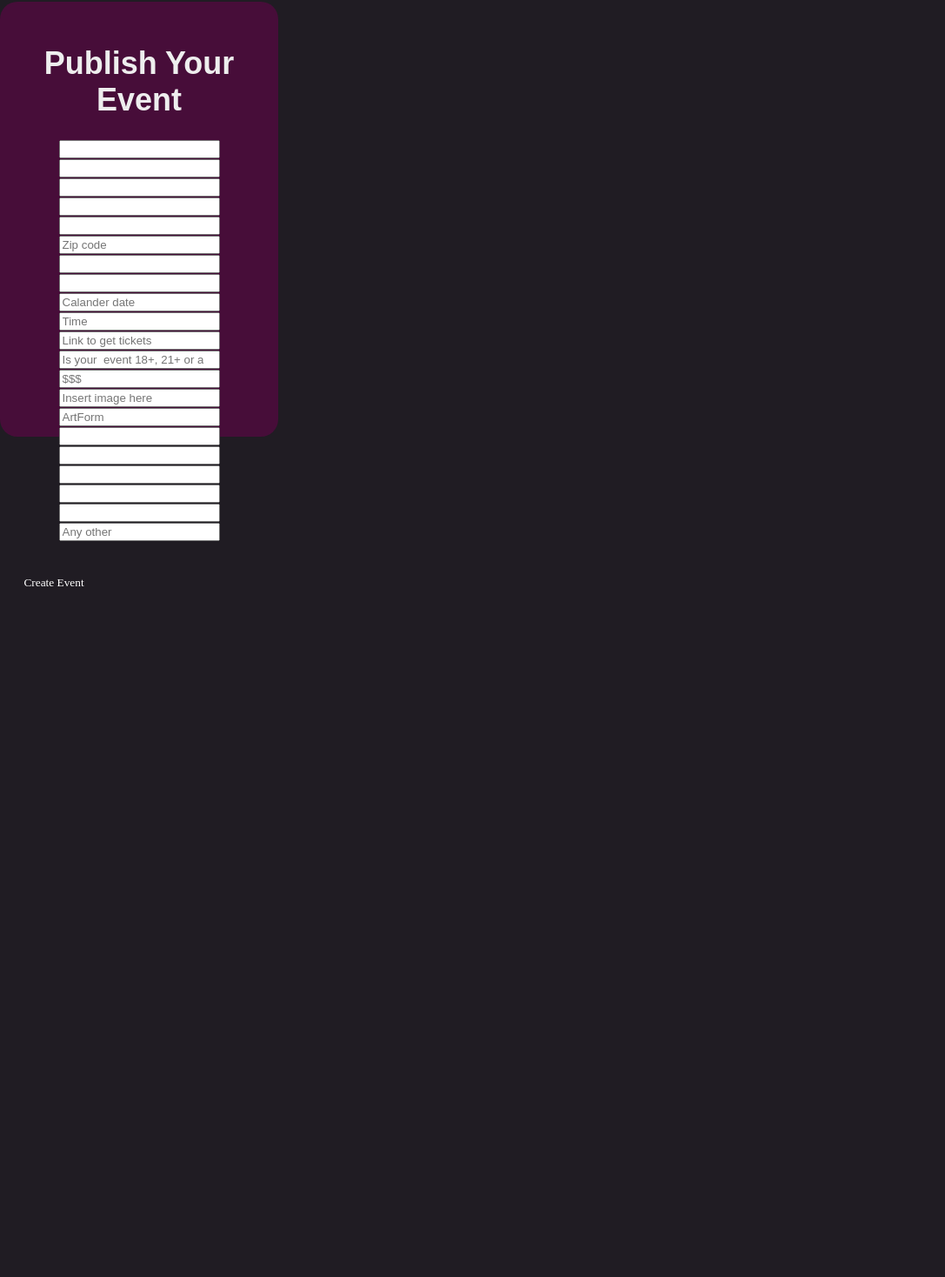
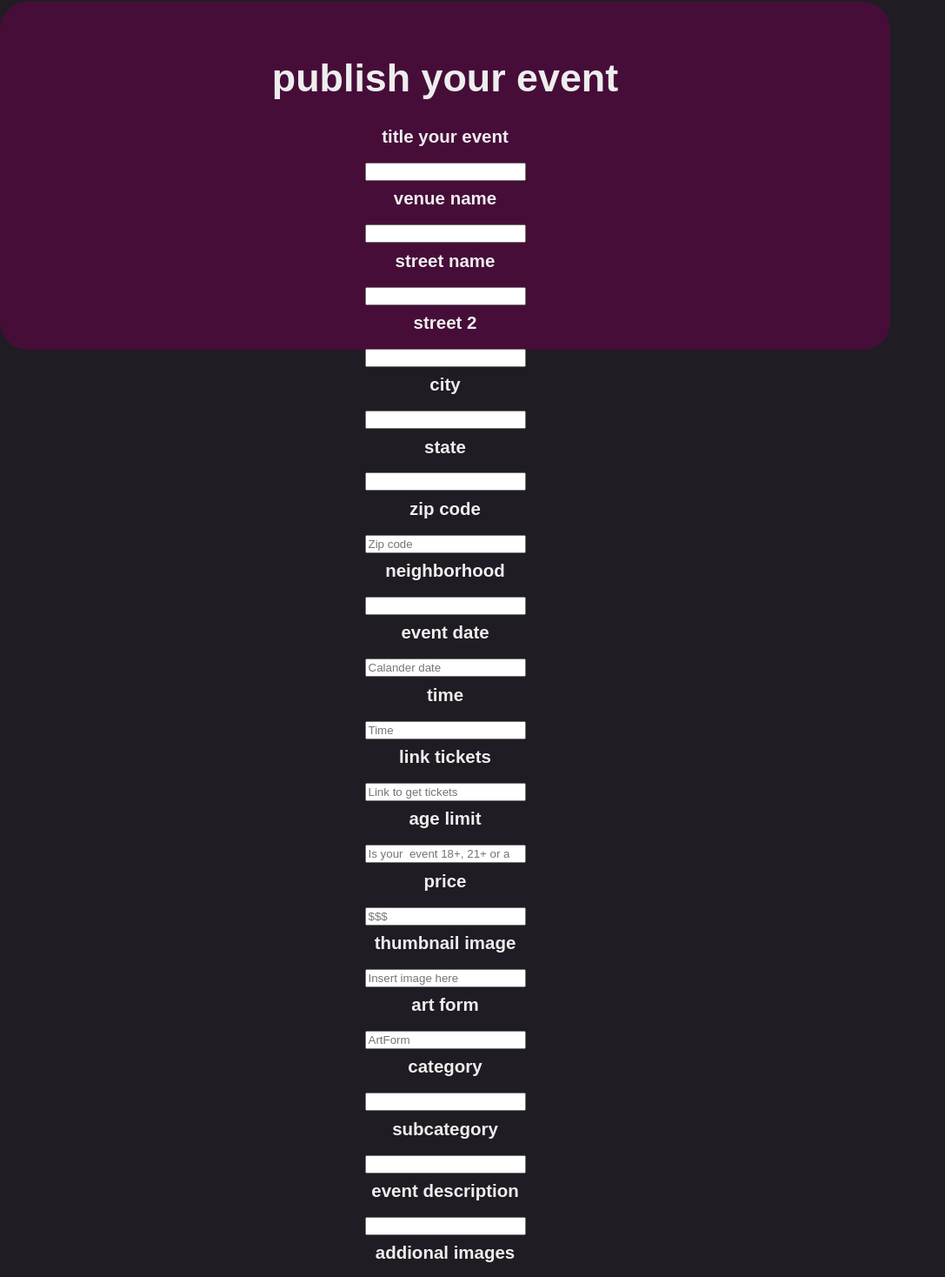
Before and after one commit to natashab161/phase-2-final-project, a React (Create React App) app: page /Create in a window 1280 px wide. Shown: the part 72-1540 px from the top of the page at 87% size, without its empty margins (0-1087 px from the left). Before the commit the page ends 800 px from the top, so only its background shows below. Built offline with nearby package versions, Linux system fonts and the light colour scheme.

Commit message:
still working on forms css, commit to merge with the group

```diff
--- a/src/EventForm.css
+++ b/src/EventForm.css
@@ -1,85 +1,92 @@
 .eventForm {
     background-color: #5b0745a9;
-    border-radius: 20px;
+    border-radius: 2.5vw;
     box-sizing: border-box;
-    height: 500px;
-    padding: 20px;
-    width: 320px;
+    height: 50vh;
+    padding: 2.5vw;
+    width: 80vw;
     align-items: center;
 }
 
 .eventForm h1 {
     color: #eee;
     font-family: sans-serif;
-    font-size: 36px;
+    font-size: 3.5vw;
     font-weight: 600;
-    margin-top: 30px;
+    margin-top: 3.75vh;
 }
 
+.eventForm h2 {
+    color: #eee;
+    font-family: sans-serif;
+    font-size: 1.6vw;
+    font-weight: 600;
+    margin-top: 1.04vh;
+}
 
 .input-container {
-    height: 50px;
+    height: 5vh;
     position: relative;
     width: 100%;
 }
 
 .ic1 {
-    margin-top: 40px;
+    margin-top: 3.33vh;
 }
 
 .ic2 {
-    margin-top: 30px;
+    margin-top: 2.5vh;
 }
 
 .input {
     background-color: #51915a;
-    border-radius: 12px;
+    border-radius: 1.2vw;
     border: 0;
     box-sizing: border-box;
     color: #eee;
-    font-size: 18px;
+    font-size: 1.8vw;
     height: 100%;
     outline: 0;
-    padding: 4px 20px 0;
+    padding: 0.4vh 2vw 0;
     width: 100%;
 }
 
 .cut {
     background-color: #15172b;
-    border-radius: 10px;
-    height: 20px;
-    left: 20px;
+    border-radius: 1vw;
+    height: 2vw;
+    left: 2vw;
     position: absolute;
-    top: -20px;
+    top: -2vw;
     transform: translateY(0);
     transition: transform 200ms;
-    width: 76px;
+    width: 7.6vw;
 }
 
 .cut-short {
-    width: 50px;
+    width: 5vw;
 }
 
 .input:focus ~ .cut,
 .input:not(:placeholder-shown) ~ .cut {
-    transform: translateY(8px);
+    transform: translateY(0.8vh);
 }
 
 .placeholder {
-    color: #65657b;
+    color: #5b0745a9;
     font-family: sans-serif;
-    left: 20px;
-    line-height: 14px;
+    left: 2vw;
+    line-height: 1.4vw;
     pointer-events: none;
     position: absolute;
     transform-origin: 0 50%;
     transition: transform 200ms, color 200ms;
-    top: 20px;
+    top: 2vw;
 }
 
 .input:focus ~ .placeholder,
 .input:not(:placeholder-shown) ~ .placeholder {
-    transform: translateY(-30px) translateX(10px) scale(0.75);
+    transform: translateY(-3vh) translateX(1vw) scale(0.75);
 }
 
 .input:not(:placeholder-shown) ~ .placeholder {
@@ -92,14 +99,14 @@
 
 .submit {
     background-color: #08d;
-    border-radius: 12px;
+    border-radius: 1.2vw;
     border: 0;
     box-sizing: border-box;
     color: #eee;
     cursor: pointer;
-    font-size: 18px;
-    height: 50px;
-    margin-top: 38px;
+    font-size: 1.8vw;
+    height: 5vh;
+    margin-top: 3.8vh;
     outline: 0;
     text-align: center;
     width: 100%;
--- a/src/EventForm.jsx
+++ b/src/EventForm.jsx
@@ -72,8 +72,10 @@ function EventForm({ eventSubmit }){
 
     return(
         <div className="eventForm">
-            <h1>Publish Your Event</h1>
+            <h1>publish your event</h1>
            <form onSubmit={handleEventSubmit}>
+
+            <h2>title your event</h2>
             <input
                 onChange={(e) => setTitle(e.target.value)}
                 type="text"
@@ -81,6 +83,19 @@ function EventForm({ eventSubmit }){
                 value={title}
                 required
             ></input>
+
+            <h2>venue name</h2>
+            <input
+                onChange={(e) => setVenue(e.target.value)}
+                type="text"
+                placeholder="Wya? Add the venue name here"
+                value={venue}
+                required
+            ></input>
+
+
+
+             <h2>street name</h2>
              <input
                 onChange={(e) => setStreet1(e.target.value)}
                 type="text"
@@ -88,12 +103,16 @@ function EventForm({ eventSubmit }){
                 value={street1}
                 required
             ></input>
+
+            <h2>street 2</h2>
             <input
                 onChange={(e) => setStreet2(e.target.value)}
                 type="text"
                 placeholder="Street address"
                 value={street2}
             ></input>
+
+            <h2>city</h2>
             <input
                 onChange={(e) => setCity(e.target.value)}
                 type="text"
@@ -101,6 +120,8 @@ function EventForm({ eventSubmit }){
                 value={city}
                 required
             ></input>
+
+            <h2>state</h2>
             <input
                 onChange={(e) => setState(e.target.value)}
                 type="text"
@@ -108,6 +129,8 @@ function EventForm({ eventSubmit }){
                 value={state}
                 required
             ></input>
+
+            <h2>zip code</h2>
             <input
                 onChange={(e) => setZipCode(e.target.value)}
                 type="number"
@@ -115,20 +138,16 @@ function EventForm({ eventSubmit }){
                 value={zipCode}
                 required
             ></input>
+
+            <h2>neighborhood</h2>
              <input
                 onChange={(e) => setNeightborhood(e.target.value)}
                 type="text"
                 placeholder="Neighborhood"
                 value={neighborhood}
             ></input>
-             <input
-                onChange={(e) => setVenue(e.target.value)}
-                type="text"
-                placeholder="Wya? Add the venue name here"
-                value={venue}
-                required
-            ></input>
             {/* this one might need to be altered based on the built in calander feature */}
+             <h2>event date</h2>
              <input
                 onChange={(e) => setDate(e.target.value)}
                 type="number"
@@ -136,6 +155,8 @@ function EventForm({ eventSubmit }){
                 value={date}
                 required
             ></input>
+
+            <h2>time</h2>
             <input
                 onChange={(e) => setTime(e.target.value)}
                 type="number"
@@ -143,12 +164,16 @@ function EventForm({ eventSubmit }){
                 value={time}
                 required
             ></input>
+
+            <h2>link tickets</h2>
                <input
                 onChange={(e) => setTickets(e.target.value)}
                 type="string"
                 placeholder="Link to get tickets"
                 value={tickets}
             ></input>
+
+            <h2>age limit</h2>
               <input
                 onChange={(e) => setAge(e.target.value)}
                 type="number"
@@ -156,6 +181,8 @@ function EventForm({ eventSubmit }){
                 value={age}
                 required
             ></input>
+
+            <h2>price</h2>
                <input
                 onChange={(e) => setPrice(e.target.value)}
                 type="number"
@@ -163,18 +190,24 @@ function EventForm({ eventSubmit }){
                 value={price}
                 required
             ></input>
+
+            <h2>thumbnail image</h2>
                <input
                 onChange={(e) => setThumbnail(e.target.value)}
                 type=""
                 placeholder="Insert image here"
                 value={thumbnail}
             ></input>
+
+            <h2>art form</h2>
             <input
                 onChange={(e) => setArtForm(e.target.value)}
                 type="texr"
                 placeholder="ArtForm" /* would this also be a drop down since we will only have so many  artForm categories,  also will artforms  be different than "category" */
                 value={artFrom}
             ></input>
+
+            <h2>category</h2>
             <input
                 onChange={(e) => setCategory(e.target.value)}
                 type="text"
@@ -182,30 +215,40 @@ function EventForm({ eventSubmit }){
                 value={category}
                 required
             ></input>
+
+            <h2>subcategory</h2>
             <input
                 onChange={(e) => setSubcategory(e.target.value)}
                 type="text"
                 placeholder="Niche down"
                 value={subcategory}
             ></input>
+
+            <h2>event description</h2>
               <input
                 onChange={(e) => setDescription(e.target.value)}
                 type="text"
                 placeholder="Got anything else you want people to know? Write it here!"
                 value={description}
             ></input>
+
+            <h2>addional images</h2>
             <input
                 onChange={(e) => setImages(e.target.value)}
                 type="text"
                 placeholder="Additional Images"
                 value={images}
             ></input>
+
+            <h2>collaborators</h2>
             <input
                 onChange={(e) => setCollaborators(e.target.value)}
                 type="text"
                 placeholder="Collaborating? Real homies give credit where credit is due"
                 value={collaborators}
             ></input>
+
+            <h2>#tags</h2>
               <input
                 onChange={(e) => setTags(e.target.value)}
                 type="string"
```
Lines whose indentation alone changed are shown as unchanged.
